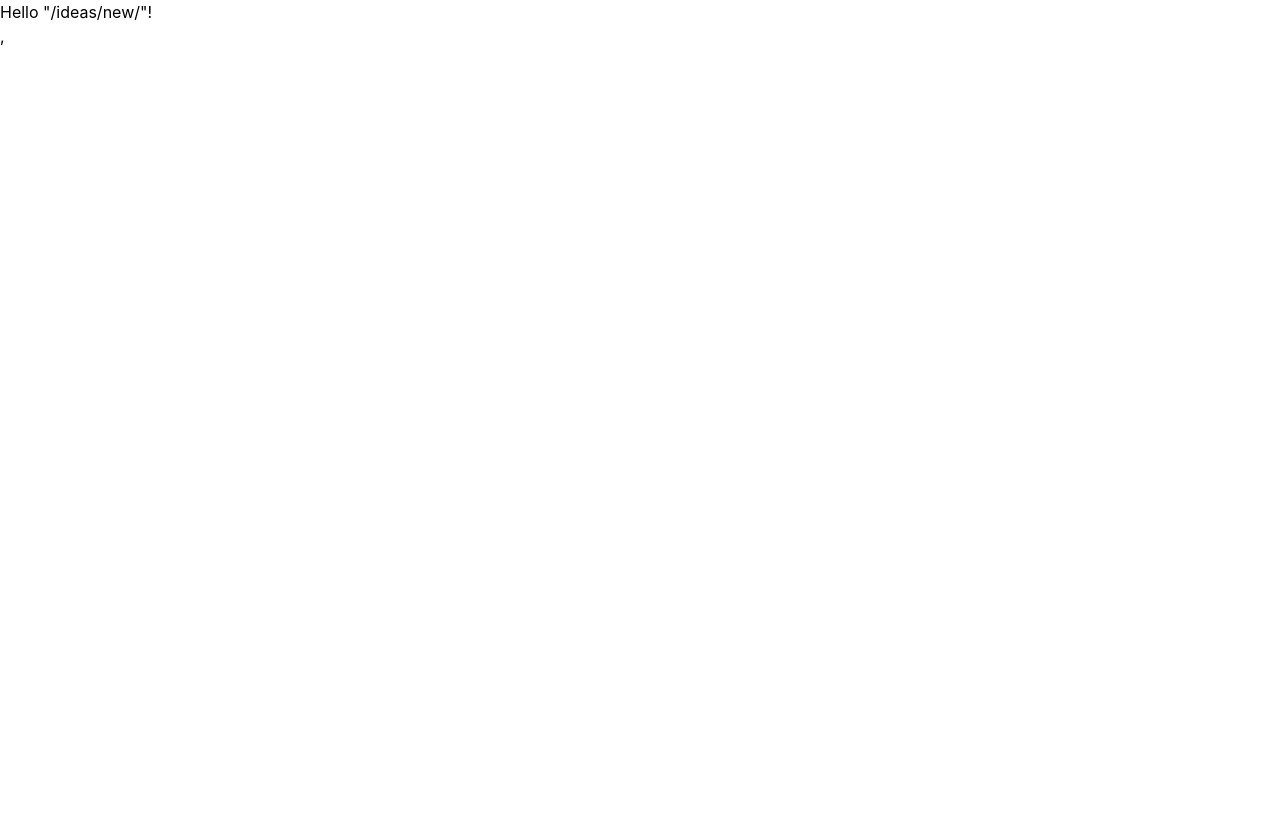
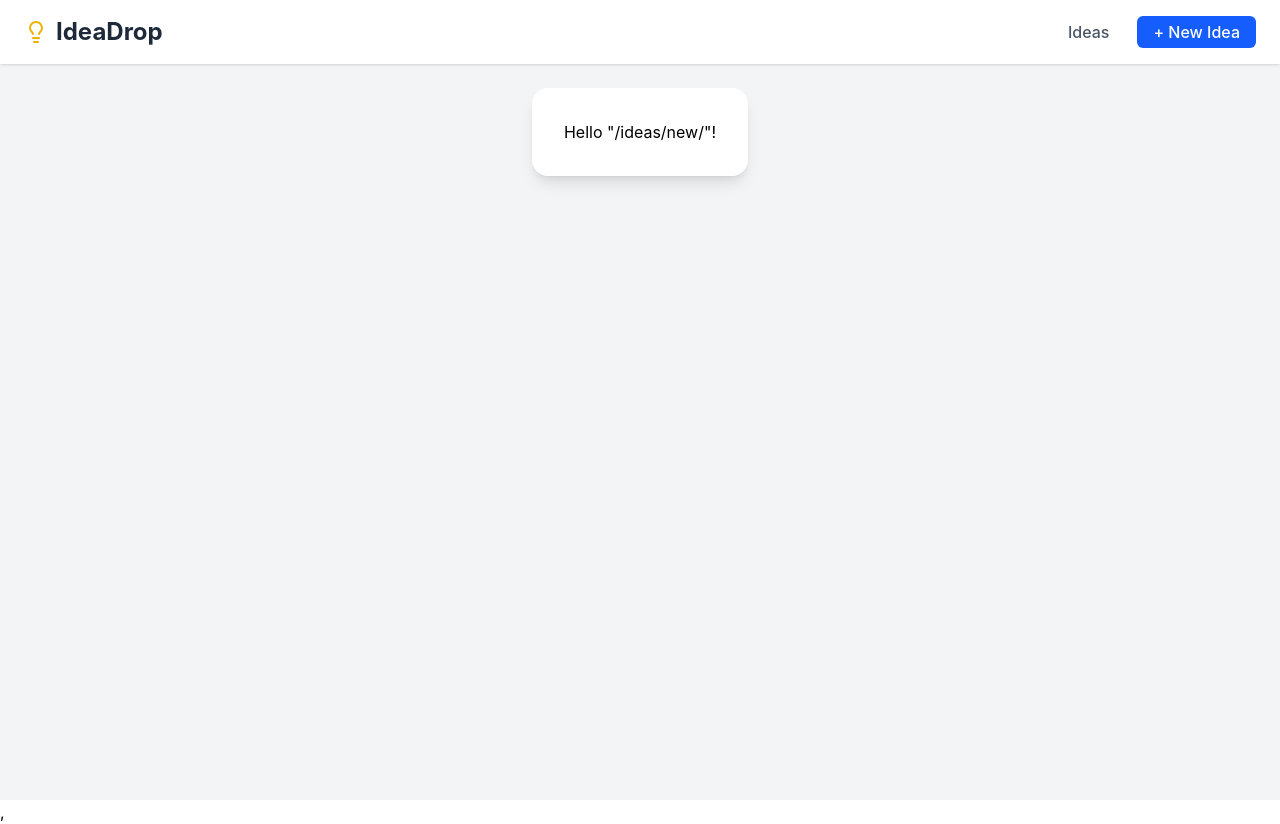
Before and after one commit to alagiehafigue/idea-drop-ui, a React (Vite) app: page /ideas/new in a window 1280 px wide. Before the commit the page ends 800 px from the top, so only its background shows below. Built offline with nearby package versions, Linux system fonts and the light colour scheme.

Commit message:
Add header and main layout

```diff
--- /dev/null
+++ b/src/componets/Header.tsx
@@ -0,0 +1,34 @@
+import { Link } from "@tanstack/react-router";
+import { Lightbulb } from "lucide-react";
+
+const Header = () => {
+  return (
+    <header className='bg-white shadow'>
+      <div className='container mx-auto px-6 py-4 flex justify-between items-center'>
+        <div className='flex items-center space-x-2 text-gray-800'>
+          <Link to='/' className='flex items-center space-x-2 text-gray-800'>
+            <Lightbulb className='w-6 h-6 text-yellow-500' />
+            <h1 className='text-2xl font-bold'>IdeaDrop</h1>
+          </Link>
+        </div>
+
+        <nav className='flex items-center space-x-4'>
+          <Link
+            to='/ideas'
+            className='text-gray-600 hover:text-gray-900 font-medium transition px-3 py-2 leading-none'
+          >
+            Ideas
+          </Link>
+          <Link
+            to='/ideas/new'
+            className='bg-blue-600 hover:bg-blue-700 text-white font-medium transition px-4 py-2 rounded-md leading-none'
+          >
+            + New Idea
+          </Link>
+        </nav>
+      </div>
+    </header>
+  );
+};
+
+export default Header;
--- a/src/routes/__root.tsx
+++ b/src/routes/__root.tsx
@@ -6,6 +6,7 @@
 import { TanStackRouterDevtoolsPanel } from "@tanstack/react-router-devtools";
 import { TanStackDevtools } from "@tanstack/react-devtools";
 import { QueryClient } from "@tanstack/react-query";
+import Header from "@/componets/Header";
 
 type RouterContext = {
   queryClient: QueryClient;
@@ -23,10 +24,19 @@
       },
     ],
   }),
-  component: () => (
-    <>
+  component: RootLayout,
+});
+
+function RootLayout() {
+  return (
+    <div className='min-h-screen bg-gray-100 flex flex-col'>
       <HeadContent />
-      <Outlet />
+      <Header />
+      <main className='flex justify-center p-6'>
+        <div className='full max-w-4xl bg-white rounded-2xl shadow-lg p-8'>
+          <Outlet />
+        </div>
+      </main>
       <TanStackDevtools
         config={{
           position: "bottom-right",
@@ -38,6 +48,6 @@
           },
         ]}
       />
-    </>
-  ),
-});
+    </div>
+  );
+}
```
